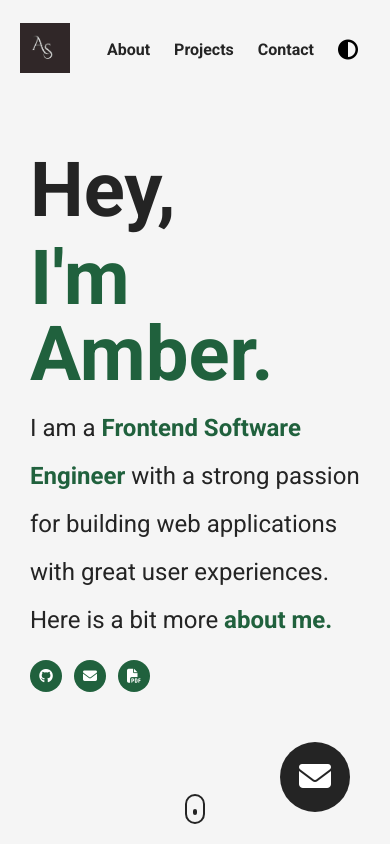
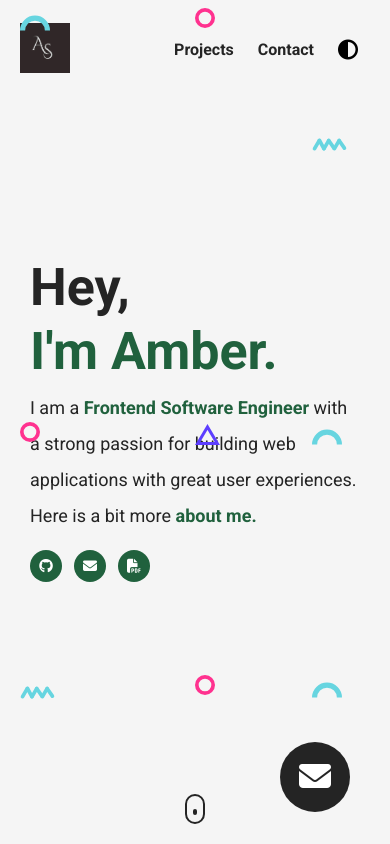
Before and after one commit to amberstrand1/Advanced-E-Portfolio, a plain HTML site: page index.html in a window 390 px wide. Shown: the top 844 px of the page. Drawn offline with Linux system fonts and the light colour scheme.

Commit message:
final tweaks made

```diff
--- a/index.html
+++ b/index.html
@@ -18,13 +18,13 @@
 </script>
 </head>
 <body>
-    <section id="landing--page">
+    <section id="landing--page" onmousemove="moveBackground(event)">
         <nav>
             <figure>
         <img id="personal--logo" src="./A.jpg" alt="logo">
         </figure>
         <ul class="nav__link--list">
-           <li class="nav__link">
+           <li class="nav__link" onclick="toggleModal()">
             <a href="#" class="
             nav__link--anchor
             nav__hover--effect
@@ -32,7 +32,7 @@
             ">About</a>
            </li>
            <li class="nav__link">
-            <a href="#" class="
+            <a href="#projects" class="
             nav__link--anchor
             nav__hover--effect
             nav__hover-effect__black
@@ -77,9 +77,11 @@
                 </div>
             </div>
         </header>
+        <a href="#">
         <button class="mail__btn click" onclick="toggleModal()">
             <i class="fa-solid fa-envelope"></i>
         </button>
+        </a>
         <a href="#projects" class="scroll">
             <div class="scroll__icon click"></div>
         </a>
@@ -144,6 +146,15 @@
                 </div>
             </div>
         </div>
+        <img src="semi circle.svg" class="shape shape--0">
+        <img src="circle.svg" class="shape shape--1">
+        <img src="squiggly.svg" class="shape shape--2">
+        <img src="circle.svg" class="shape shape--3">
+        <img src="triangle.svg" class="shape shape--4">
+        <img src="semi circle.svg" class="shape shape--5">
+        <img src="squiggly.svg" class="shape shape--6">
+        <img src="circle.svg" class="shape shape--7">
+        <img src="semi circle.svg" class="shape shape--8">
     </section>
     <section id="projects">
         <div class="container">
@@ -257,14 +268,14 @@
                  <img class="footer__logo--img" src="./A.jpg" alt="">
                     </figure>
                 <div class="footer__social--list">
-                 <a href="#" class="
+                 <a href="#" target="_blank" class="
                 footer__social--link
                 link__hover-effect
                 link__hover-effect--white
                 ">
                 GitHub
                 </a>
-                <a href="#" class="
+                <a href="#" target="_blank" class="
                 footer__social--link
                 link__hover-effect
                 link__hover-effect--white
@@ -278,7 +289,7 @@
                 ">
                 Contact
                 </a>
-                <a href="#" class="
+                <a href="#" target="_blank" class="
                 footer__social--link
                 link__hover-effect
                 link__hover-effect--white
--- a/index.js
+++ b/index.js
@@ -28,8 +28,8 @@ function toggleContrast() {
 
 function contact(event) {
     event.preventDefault()
-    const loading = document.querySelector('.modal__overlay--loading')
-    const success = document.querySelector('.modal__overlay--success')
+    const loading = document.querySelector(".modal__overlay--loading")
+    const success = document.querySelector(".modal__overlay--success")
     loading.classList += " modal__overlay--visible"
     emailjs
     .sendForm(
--- a/style.css
+++ b/style.css
@@ -7,6 +7,9 @@
     font-family: 'Roboto', sans-serif;
 }
 
+html {
+    scroll-behavior: smooth;
+}
 
 li {
     list-style-type: none;
@@ -630,3 +633,108 @@ footer {
 .footer__copyright {
     color: white;
 }
+
+/*
+
+SHAPES
+
+*/
+.shape {
+    position: fixed;
+}
+.shape--0 {
+    top: 1%;
+    left: 5vw;
+}
+
+.shape--1 {
+    top: 1%;
+    left: 50vw;
+}
+
+.shape--2 {
+    top: 15vh;
+    left: 80vw;
+}
+
+.shape--3 {
+    top: 50vh;
+    left: 5vw;
+}
+
+.shape--4 {
+    top: 50vh;
+    left: 50vw;
+}
+
+.shape--5 {
+    top: 50vh;
+    left: 80vw;
+}
+
+.shape--6 {
+    top: 80vh;
+    left: 5vw;
+}
+
+.shape--7 {
+    top: 80vh;
+    left: 50vw;
+}
+
+.shape--8 {
+    top: 80vh;
+    left: 80vw;
+}
+
+/* SMALL PHONES, TABLETS, LARGE SMART PHONES */
+
+@media (max-width: 768px) {
+    .title {
+        font-size: 80px;
+    }
+    .header__para {
+        font-size: 20px;
+    }
+    .modal {
+        top: 0;
+        left: 0;
+        transform: none;
+        height: auto;
+        width: 100%;
+        flex-direction: column-reverse;
+        border-radius: 0;
+    }
+    .modal__half {
+        width: 100%;
+    }
+}
+
+/* SMALL PHONES */
+
+@media (max-width: 480px) {
+    .title {
+        font-size: 52px;
+    }
+    .header__para {
+        font-size: 18px;
+    }
+    .nav__link:first-child {
+        display: none;
+    }
+    .project__description--para {
+        display: none;
+    }
+    .project__description {
+        left: 0;
+        padding: 0;
+        width: 100%;
+        text-align: center;
+    }
+    .project__description--sub-title {
+        margin-bottom: 8px;
+    }
+    .modal__half {
+        padding: 40px;
+    }
+}
```
